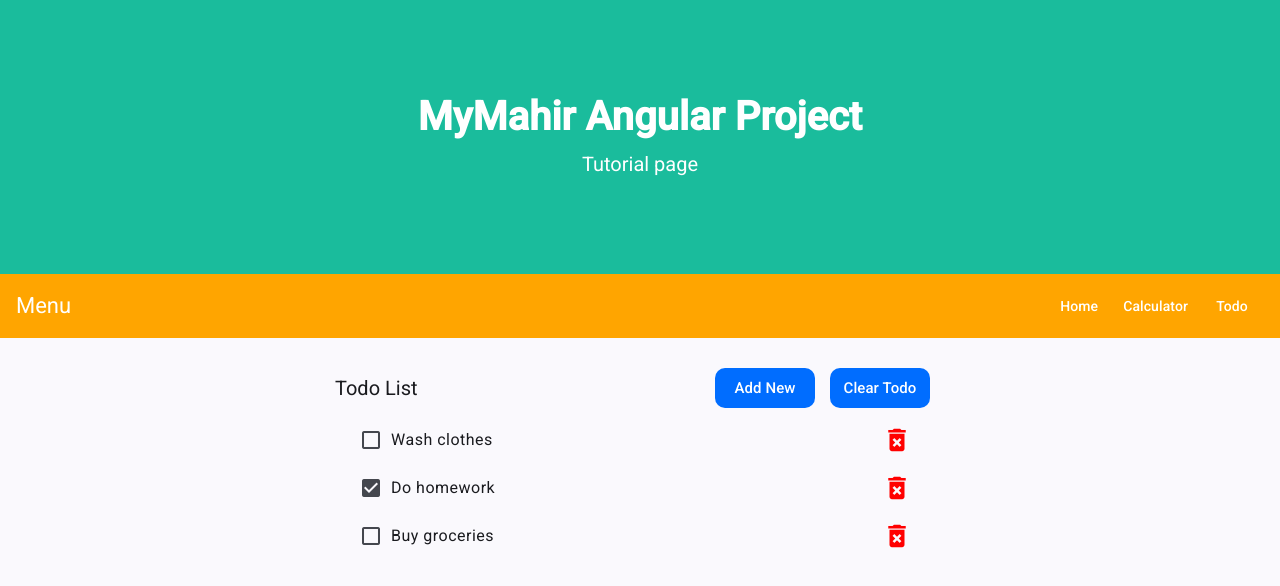
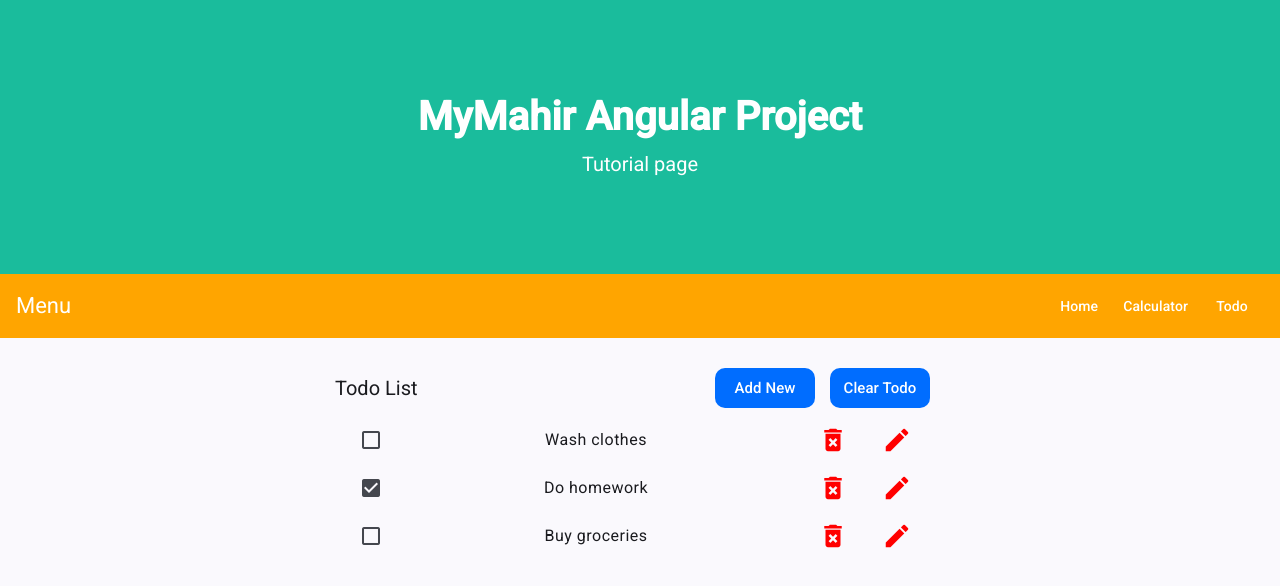
Before and after one commit to priafif/usagi_ang, an Angular app: page /todo in a window 1280 px wide. Shown: the top 586 px of the page. Built offline with nearby package versions, Linux system fonts and the light colour scheme.

Commit message:
edit data

```diff
--- a/src/app/components/add/add.ts
+++ b/src/app/components/add/add.ts
@@ -1,7 +1,7 @@
-import { Component } from '@angular/core';
+import { Component, Inject } from '@angular/core';
 import { SharedModules } from '../../shared/shared.module';
 import { FormBuilder, FormGroup } from '@angular/forms';
-import { MatDialogRef } from '@angular/material/dialog';
+import { MAT_DIALOG_DATA, MatDialogRef } from '@angular/material/dialog';
 
 @Component({
   selector: 'app-add',
@@ -14,10 +14,11 @@ export class Add {
 
   constructor(
     private formBuilder: FormBuilder,
-    private dialogRef: MatDialogRef<Add>
+    private dialogRef: MatDialogRef<Add>,
+    @Inject(MAT_DIALOG_DATA) public data: any
   ){
     this.todoForm = this.formBuilder.group({
-      title: ''
+      title: data?.title || ''
     });
   }
 
--- a/src/app/pages/todo/todo.html
+++ b/src/app/pages/todo/todo.html
@@ -18,9 +18,14 @@
                             </mat-icon>
                         </button>
                         <span class="todo-name">{{ todo.title }}</span>
+                        <div class="btn">
                             <button mat-button class="delete" (click)="onDelete($index)">
                                 <mat-icon>delete_forever</mat-icon>
                             </button>
+                            <button mat-button class="delete" (click)="onEdit($index)">
+                                <mat-icon>edit</mat-icon>
+                            </button>
+                        </div>
                     </div>
                 </mat-list-item>
                 }
--- a/src/app/pages/todo/todo.scss
+++ b/src/app/pages/todo/todo.scss
@@ -35,6 +35,12 @@
                  justify-content: space-between;
                  align-items: center;
 
+                 .btn{
+                    display: flex;
+                    justify-content: flex-end;
+                    align-items: end;
+                 }
+
                  .delete {
                      margin-left: auto;
                      width: 60px;
--- a/src/app/pages/todo/todo.ts
+++ b/src/app/pages/todo/todo.ts
@@ -50,7 +50,23 @@ export class Todo {
   }
 
   onClear(){
+    let confirmation = confirm('Are you sure you want to clear the todo list?');
+    if(confirmation){
+      this.todoList = [];
+    }
+  }
 
+  onEdit(index: number){
+    const todoItem = this.todoList[index];
+    const dialogRef = this.dialog.open(Add, {
+      data: { title: todoItem.title }
+    });
+    dialogRef.afterClosed().subscribe((result: any) => {
+      if(result){
+        this.todoList[index].title = result;
+        this.cdr.detectChanges();
+      }
+    });
   }
 
 }
```
Lines whose indentation alone changed are shown as unchanged.
